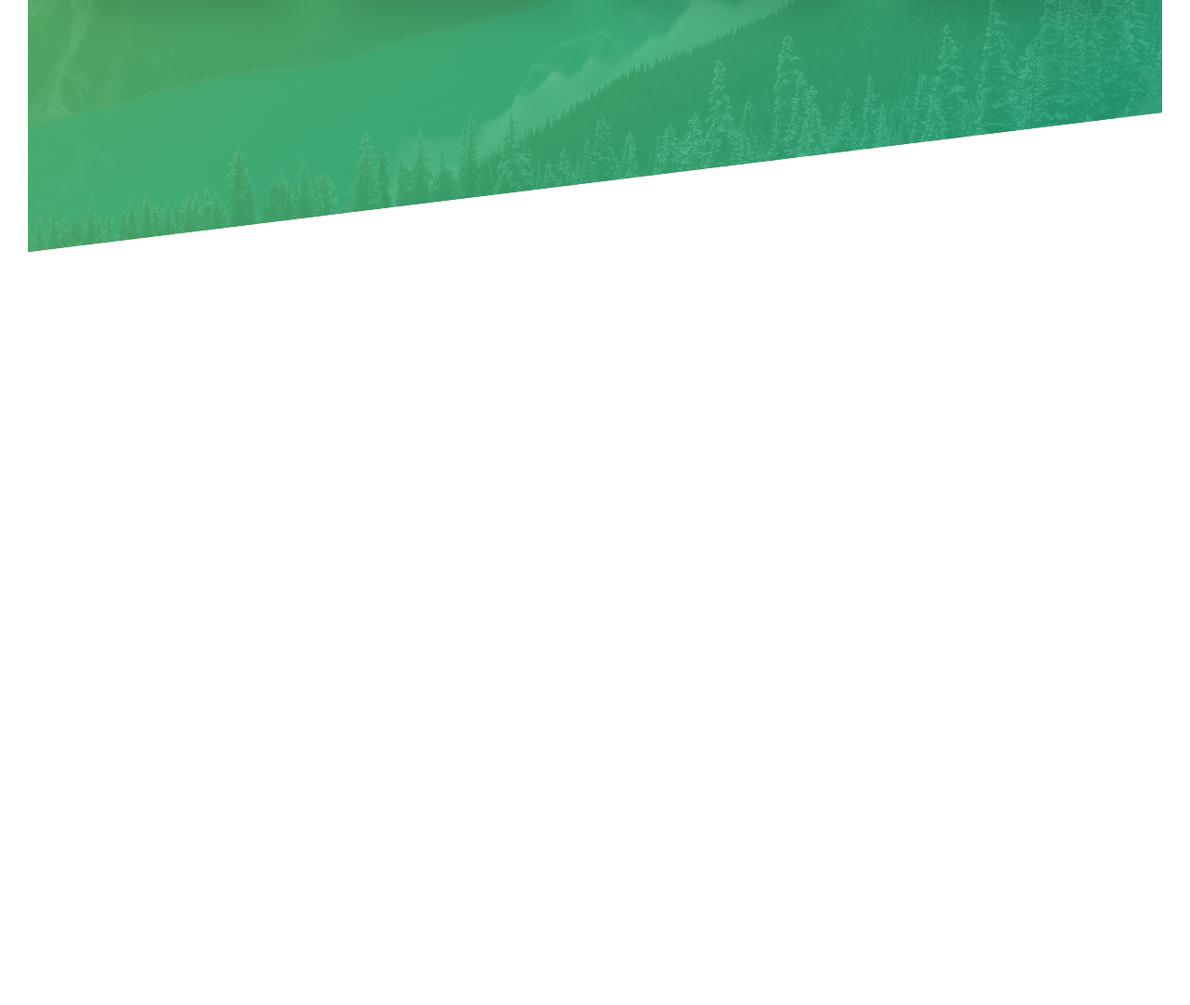
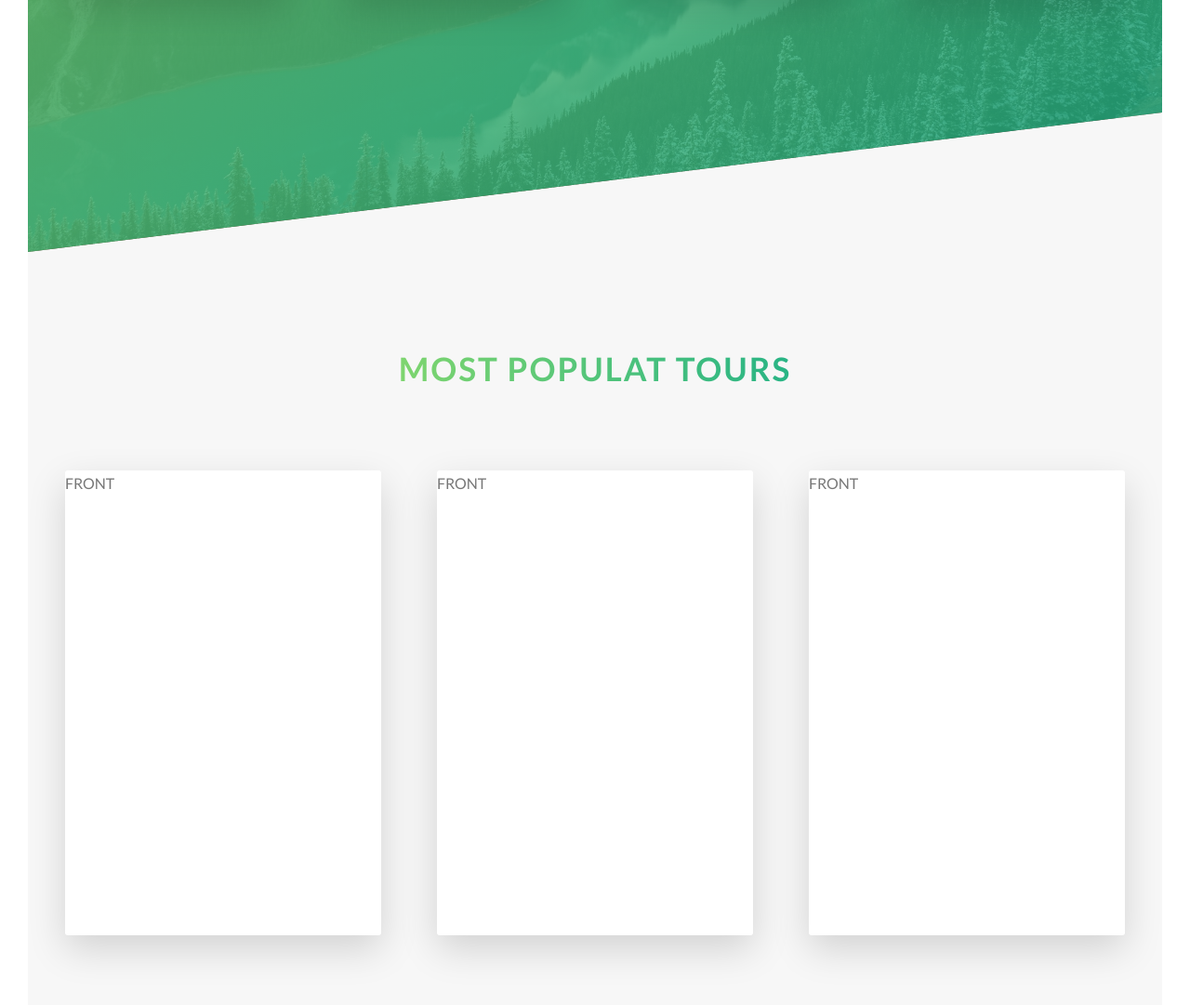
Before and after one commit to MacRayy/advanced_css_course_udemy, a website: page Natours/starter/index.html in a window 1280 px wide. Shown: the part 2063-3144 px from the top of the page at 93% size. Before the commit the page ends 2334 px from the top, so only its background shows below. Drawn offline with Linux system fonts and the light colour scheme.

Commit message:
feat(tours): add cards with basic style and animation

```diff
--- a/Natours/starter/index.html
+++ b/Natours/starter/index.html
@@ -88,6 +88,46 @@
 					</div>
 				</div>
 			</section>
+
+			<section class="section-tours">
+				<div class="u-center-text u-margin-bottom-big">
+					<h2 class="heading-secondary">Most populat tours</h2>
+				</div>
+				<div class="row">
+					<div class="col-1-of-3">
+						<div class="card">
+							<div class="card__side card__side--front">
+								FRONT
+							</div>
+							<div class="card__side card__side--back card__side--back-1">
+								BACK
+							</div>
+						</div>
+					</div>
+
+					<div class="col-1-of-3">
+						<div class="card">
+							<div class="card__side card__side--front">
+								FRONT
+							</div>
+							<div class="card__side card__side--back card__side--back-2">
+								BACK
+							</div>
+						</div>
+					</div>
+
+					<div class="col-1-of-3">
+						<div class="card">
+							<div class="card__side card__side--front">
+								FRONT
+							</div>
+							<div class="card__side card__side--back card__side--back-3">
+								BACK
+							</div>
+						</div>
+					</div>
+				</div>
+			</section>
 		</main>
 
 		<!-- <section class="grid-test">
--- a/Natours/starter/sass/abstracts/_variables.scss
+++ b/Natours/starter/sass/abstracts/_variables.scss
@@ -2,6 +2,12 @@
 $color-primary: #55c57a;
 $color-primary-light: #7ed56f;
 $color-primary-dark: #28b485;
+
+$color-secondary-light: #ffb900;
+$color-secondary-dark: #ff7730;
+
+$color-tertiary-light: #2998ff;
+$color-tertiary-dark: #5643fa;
 
 $color-grey-light-1: #f7f7f7;
 
--- /dev/null
+++ b/Natours/starter/sass/components/_card.scss
@@ -0,0 +1,47 @@
+.card {
+  perspective: 150rem;
+  -moz-perspective: 150rem;
+  position: relative;
+  height: 50rem;
+
+
+  &__side {
+    height: 50rem;
+    transition: all .8s ease-in-out;
+    position: absolute;
+    top: 0;
+    left: 0;
+    width: 100%;
+    backface-visibility: hidden;
+    border-radius: 3px;
+    box-shadow: 0 1.5rem 4rem rgba($color-black, .15);
+
+    &--front {
+      background-color: $color-white;
+    }
+
+    &--back {
+      transform: rotateY(180deg);
+
+      &-1 {
+        background-image: linear-gradient(to right bottom, $color-secondary-light, $color-secondary-dark);
+      }
+
+      &-2 {
+        background-image: linear-gradient(to right bottom, $color-primary-light, $color-primary-dark);
+      }
+
+      &-3 {
+        background-image: linear-gradient(to right bottom, $color-tertiary-light, $color-tertiary-dark);
+      }
+    }
+  }
+
+  &:hover &__side--front {
+    transform: rotateY(180deg);
+  }
+
+  &:hover &__side--back {
+    transform: rotateY(0);
+  }
+}
--- a/Natours/starter/sass/main.scss
+++ b/Natours/starter/sass/main.scss
@@ -10,6 +10,7 @@
 @import 'pages/home';
 
 @import 'components/button';
+@import 'components/card';
 @import 'components/composition';
 @import 'components/feature-box';
 
--- a/Natours/starter/sass/pages/_home.scss
+++ b/Natours/starter/sass/pages/_home.scss
@@ -20,3 +20,9 @@
     transform: skewY(7deg);
   }
 }
+
+.section-tours {
+  background-color: $color-grey-light-1;
+  margin-top: -10vh;
+  padding: 25rem 0 50rem;
+}
```
Also changed, not shown: Natours/starter/css/style.css.
